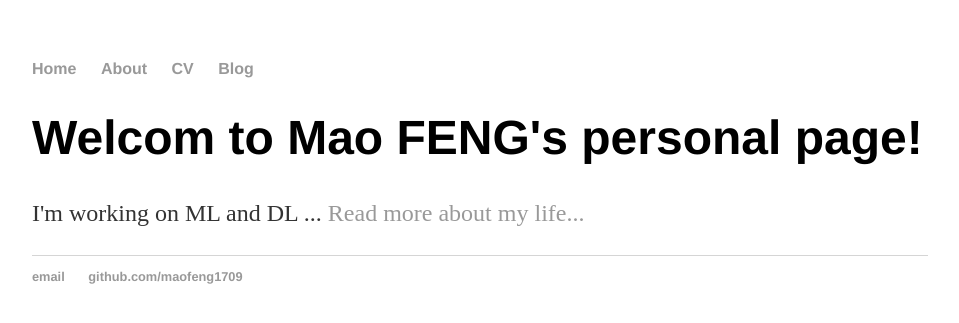
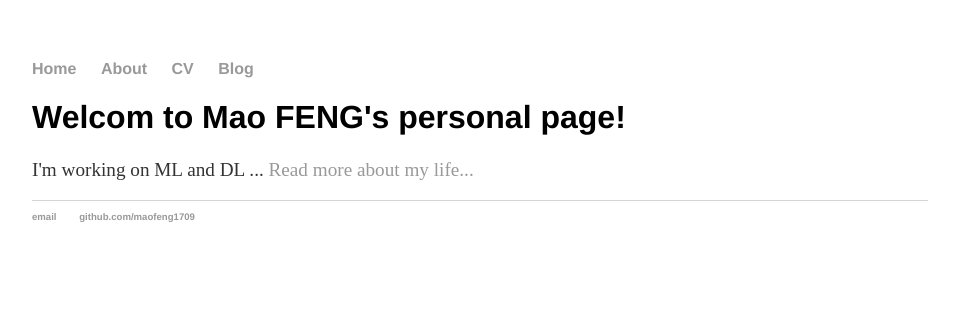
Before and after one commit to maofeng1709/maofeng.github.io, a Jekyll site: the page built from index.html, in a window 1280 px wide. Shown: the top 323 px of the page, without its empty margins (160-1119 px from the left). Built offline with Jekyll 4.4.1, drawn with Linux system fonts in a browser that asks for light colours.

Commit message:
Update main.css

```diff
--- a/css/main.css
+++ b/css/main.css
@@ -20,24 +20,28 @@
     text-decoration: underline;
 }
 h1 {
-    font-size: 3em;
+    font-size: 2em;
     font-family:'Helvetica', 'Arial', 'Sans-Serif';
 }
 p {
-    font-size: 1.5em;
-    line-height: 1.4em;
+    font-size: 1.2em;
+    line-height: 1.2em;
     color: #333;
 }
 footer {
     border-top: 1px solid #d5d5d5;
-    font-size: .8em;
+    font-size: .6em;
 }
 
 ul.posts {
     margin: 20px auto 40px;
-    font-size: 1.5em;
+    font-size: 1.2em;
 }
 
 ul.posts li {
     list-style: none;
 }
+
+.post {
+    font-size: 1.0em;
+}
```
